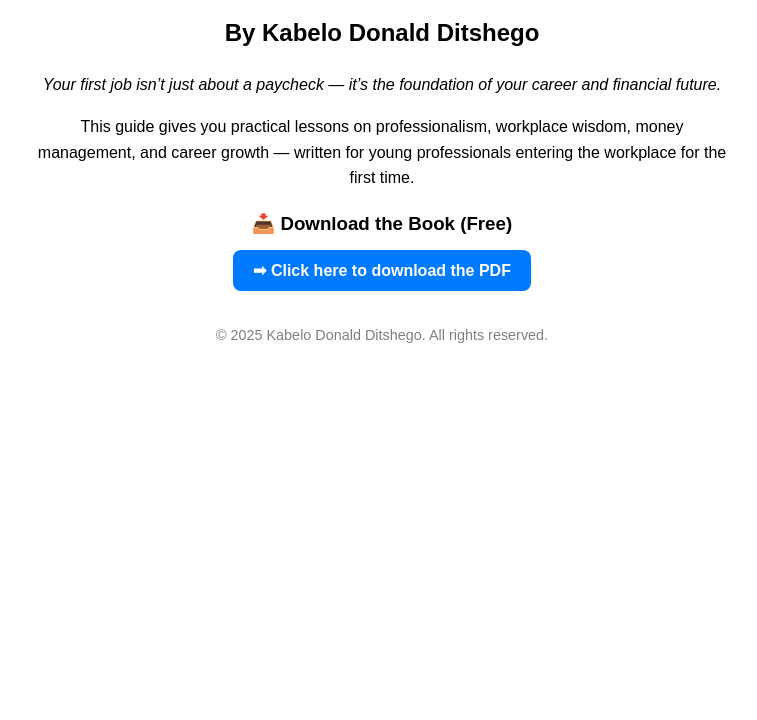
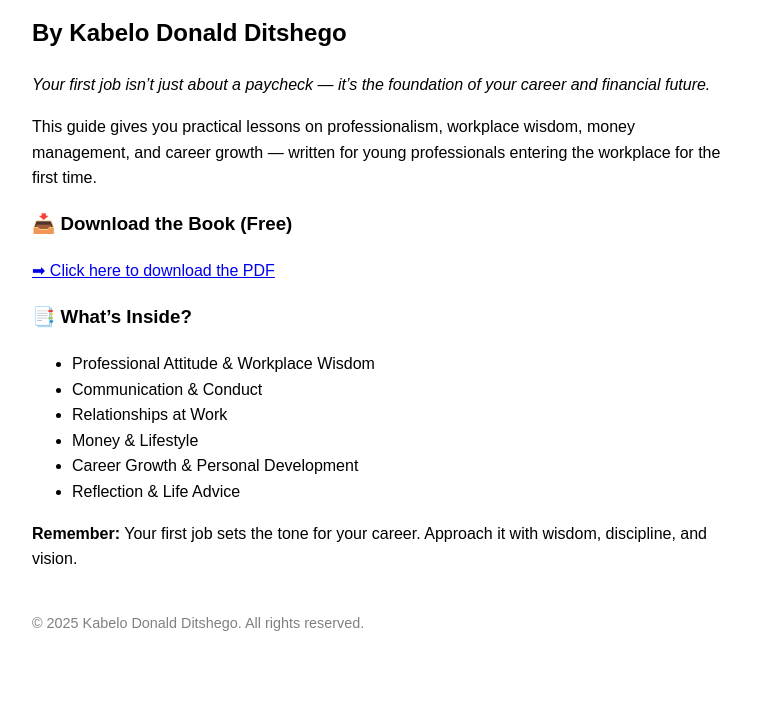
Before and after one commit to kabelodonald237-cell/first-job-survival-guide, a plain HTML site: page index.html in a window 1280 px wide. Shown: the part 80-800 px from the top of the page, without its empty margins (258-1015 px from the left). Drawn offline with Linux system fonts and the light colour scheme.

Commit message:
Update SEO + Pdf link

```diff
--- a/index.html
+++ b/index.html
@@ -3,29 +3,40 @@
 <head>
   <meta charset="UTF-8">
   <meta name="viewport" content="width=device-width, initial-scale=1.0">
-  <meta name="description" content="First Job Survival Guide by Kabelo Donald Ditshego — A free handbook to help young professionals thrive in their first workplace.">
-  <title>First Job Survival Guide</title>
+  <meta name="description" content="First Job Survival Guide by Kabelo Donald Ditshego — A free handbook for young professionals starting their careers. Learn workplace wisdom, money management, and career growth tips.">
+  <meta name="keywords" content="first job survival guide, kabelo donald ditshego, workplace success, career guide, first job tips, professional growth, money management, young professionals">
+  <meta name="author" content="Kabelo Donald Ditshego">
+  <title>First Job Survival Guide | Kabelo Donald Ditshego</title>
 </head>
-<body style="font-family: Arial, sans-serif; max-width: 700px; margin: auto; line-height: 1.6; text-align: center;">
-
+<body style="font-family: Arial, sans-serif; max-width: 700px; margin: auto; line-height: 1.6;">
   <h1>📘 First Job Survival Guide</h1>
   <h2>By Kabelo Donald Ditshego</h2>
 
   <p><em>Your first job isn’t just about a paycheck — it’s the foundation of your career and financial future.</em></p>
 
-  <p>This guide gives you practical lessons on professionalism, workplace wisdom, money management, and career growth — written for young professionals entering the workplace for the first time.</p>
+  <p>
+    This guide gives you practical lessons on professionalism, workplace wisdom, money management, and career growth — written for young professionals entering the workplace for the first time.
+  </p>
 
   <h3>📥 Download the Book (Free)</h3>
   <p>
-    <a href="first_job_survival_guide_expanded.pdf" download
-       style="background: #007BFF; color: white; padding: 12px 20px; border-radius: 8px; text-decoration: none; font-weight: bold;">
-       ➡ Click here to download the PDF
-    </a>
+    <a href="first_job_survival_guide_expanded.pdf" download>➡ Click here to download the PDF</a>
   </p>
+
+  <h3>📑 What’s Inside?</h3>
+  <ul>
+    <li>Professional Attitude & Workplace Wisdom</li>
+    <li>Communication & Conduct</li>
+    <li>Relationships at Work</li>
+    <li>Money & Lifestyle</li>
+    <li>Career Growth & Personal Development</li>
+    <li>Reflection & Life Advice</li>
+  </ul>
+
+  <p><strong>Remember:</strong> Your first job sets the tone for your career. Approach it with wisdom, discipline, and vision.</p>
 
   <footer style="margin-top: 40px; font-size: 0.9em; color: gray;">
     © 2025 Kabelo Donald Ditshego. All rights reserved.
   </footer>
-
 </body>
 </html>
```
